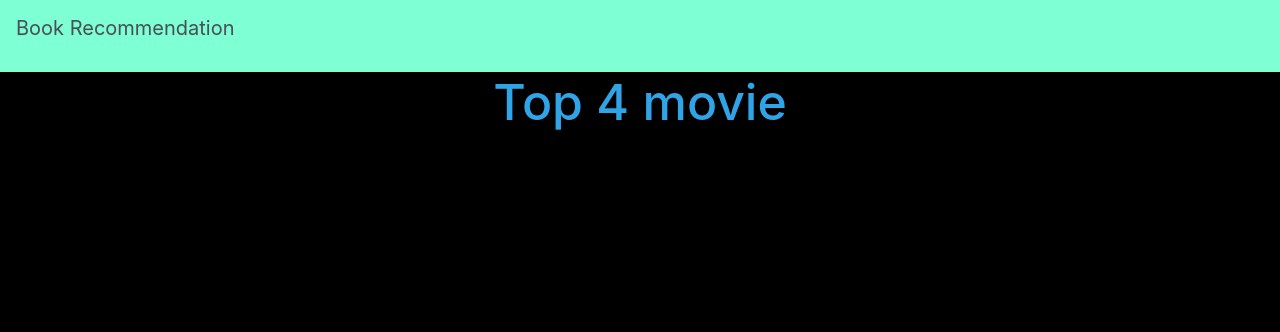
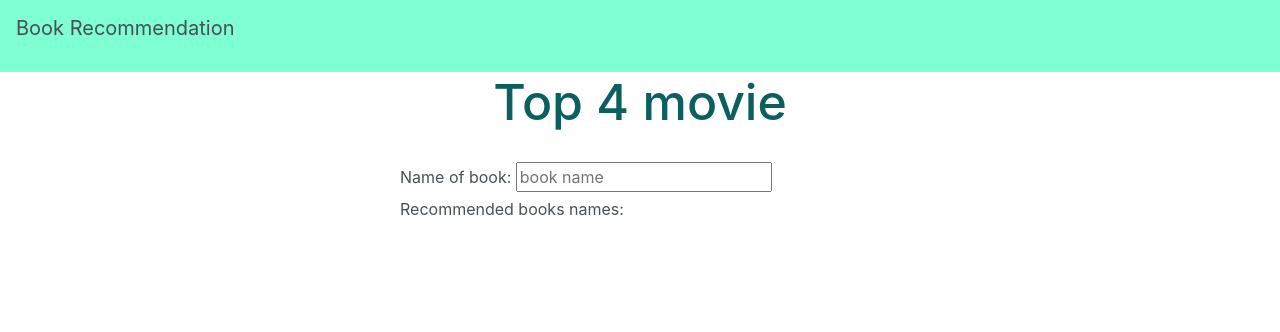
Before and after one commit to shushilshah/book_recommendation, a Flask app: page / in a window 1280 px wide. Shown: the top 332 px of the page. Run offline with Flask 3, Linux system fonts and the light colour scheme; parts of the project's set-up code (start-up, migrations or seed data) failed here and were passed over; some libraries are stand-ins or nearby versions.

Commit message:
taking user input is ready

```diff
--- a/templates/app.html
+++ b/templates/app.html
@@ -7,10 +7,16 @@
     <link rel="stylesheet" href="https://cdn.jsdelivr.net/npm/bootswatch@4.5.2/dist/cerulean/bootstrap.min.css"
         integrity="sha384-3fdgwJw17Bi87e1QQ4fsLn4rUFqWw//KU0g8TvV6quvahISRewev6/EocKNuJmEw" crossorigin="anonymous">
 </head>
-<body style="background-color: black;">
+<body>
     <nav class="navbar" style="background-color:aquamarine;">
         <p class="navbar-brand">Book Recommendation</p>
     </nav>
-    <h1 style="font-size: 50px;text-align: center;">Top 4 movie</h1>
+    <h1 style="font-size: 50px;text-align: center;color: rgb(11, 95, 95);">Top 4 movie</h1>
+    <form style="margin-left: 400px;margin-top: 30px;" method="GET">
+        <label>Name of book:</label>
+        <input type="text" placeholder="book name" required></br>
+        <label>Recommended books names:</label>
+
+    </form>
 </body>
 </html>
```
